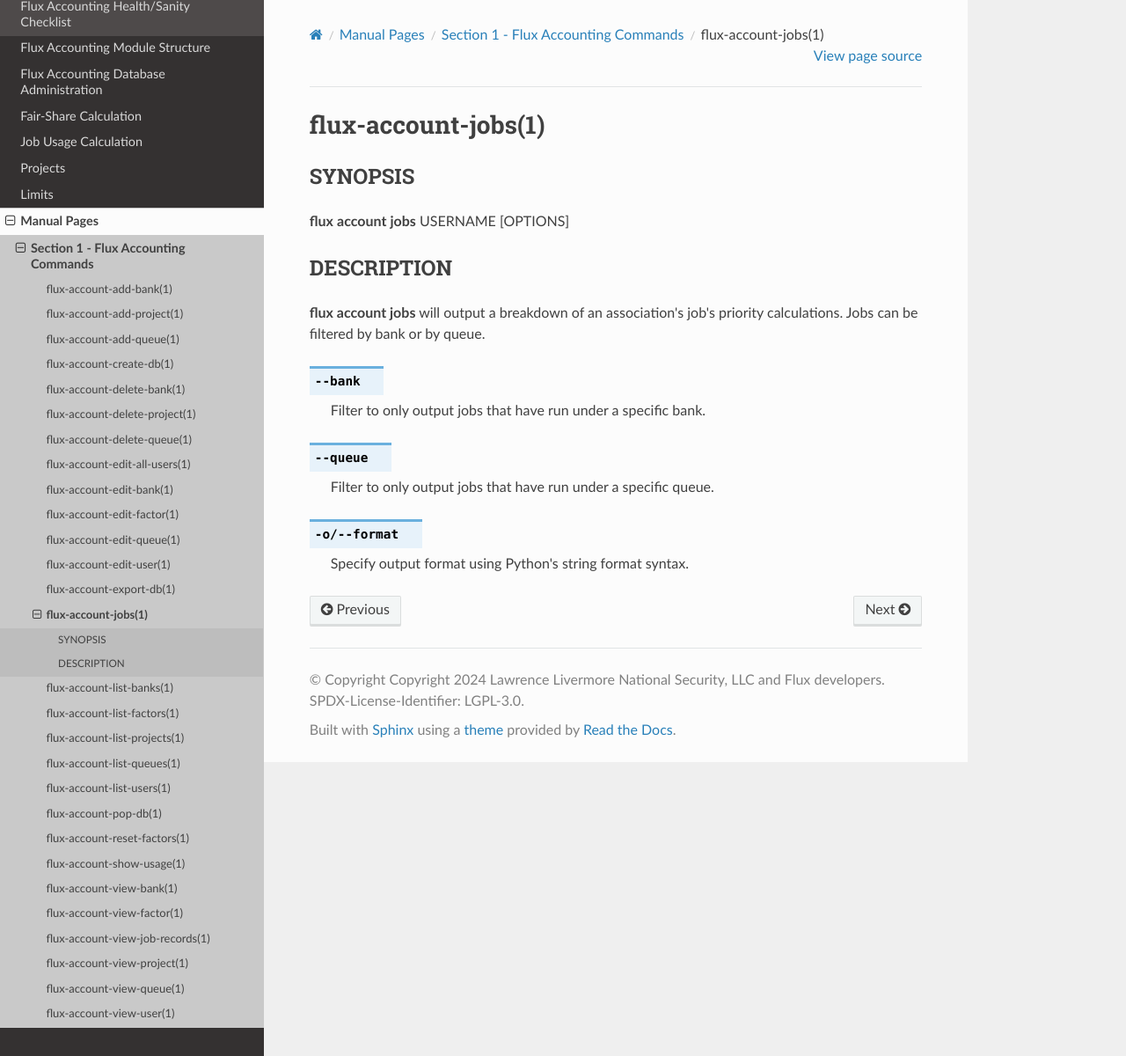
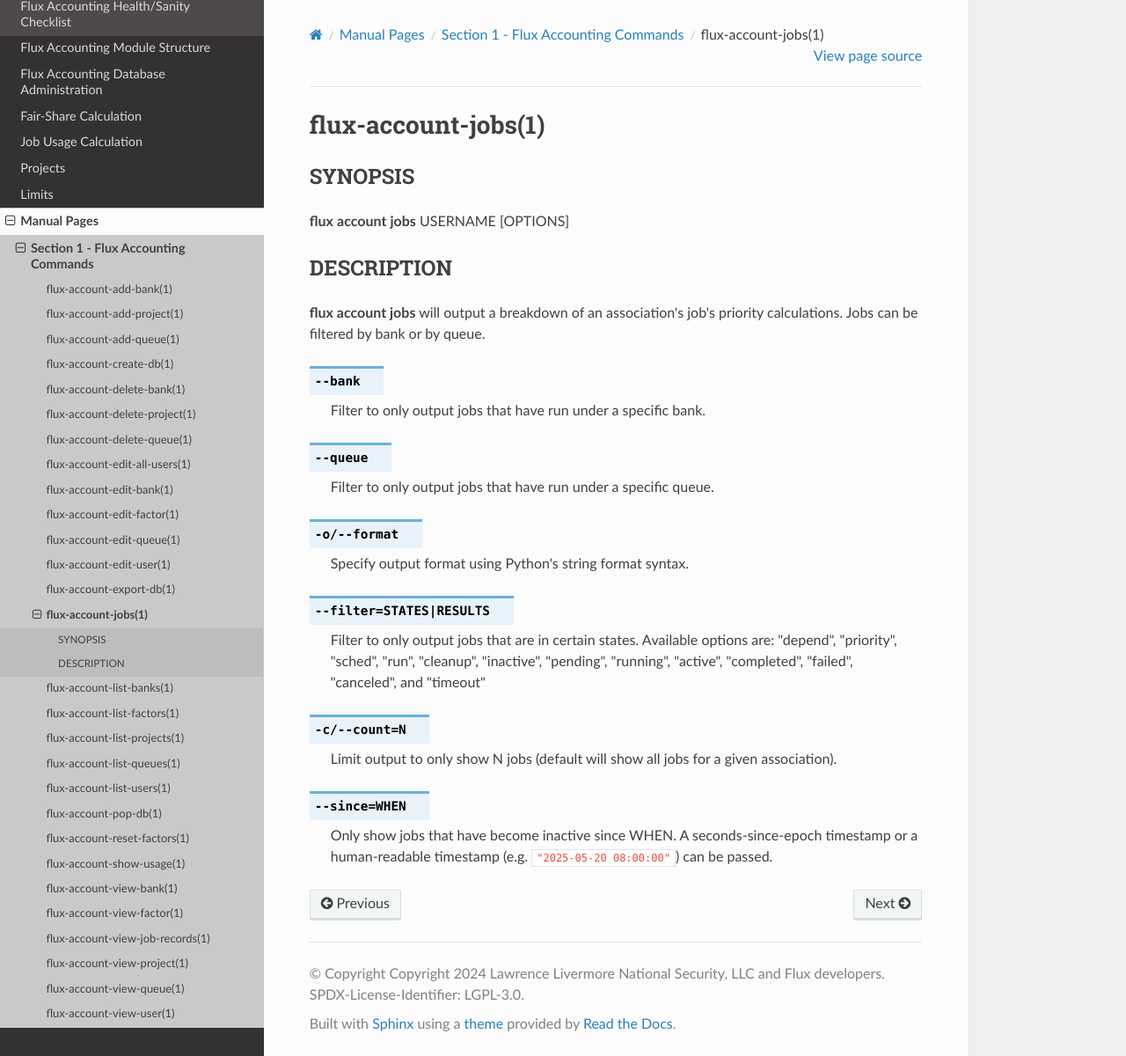
Before and after one commit to flux-framework/flux-accounting, a Sphinx documentation site: the page built from doc/man1/flux-account-jobs.rst, in a window 1280 px wide and 1200 px high. Shown: the whole window at 88% size. Built offline with Sphinx 7.4.7 and the Read the Docs theme 3.1.0, drawn with Linux system fonts in a browser that asks for light colours; pages that are not in the unit, such as notebooks, are missing from menus.

Commit message:
doc: update "jobs" man(1) page
Problem: The man(1) page for the "jobs" command does not list the
--filter, -c/--count, or --since options.

Add them to the man(1) page.

```diff
--- a/doc/man1/flux-account-jobs.rst
+++ b/doc/man1/flux-account-jobs.rst
@@ -29,3 +29,21 @@ priority calculations. Jobs can be filtered by bank or by queue.
 .. option:: -o/--format
 
     Specify output format using Python's string format syntax.
+
+.. option:: --filter=STATES|RESULTS
+
+    Filter to only output jobs that are in certain states. Available options
+    are: "depend", "priority", "sched", "run", "cleanup", "inactive",
+    "pending", "running", "active", "completed", "failed", "canceled", and
+    "timeout"
+
+.. option:: -c/--count=N
+
+    Limit output to only show N jobs (default will show all jobs for a given
+    association).
+
+.. option:: --since=WHEN
+
+    Only show jobs that have become inactive since WHEN. A seconds-since-epoch
+    timestamp or a human-readable timestamp (e.g. ``"2025-05-20 08:00:00"``)
+    can be passed.
```
